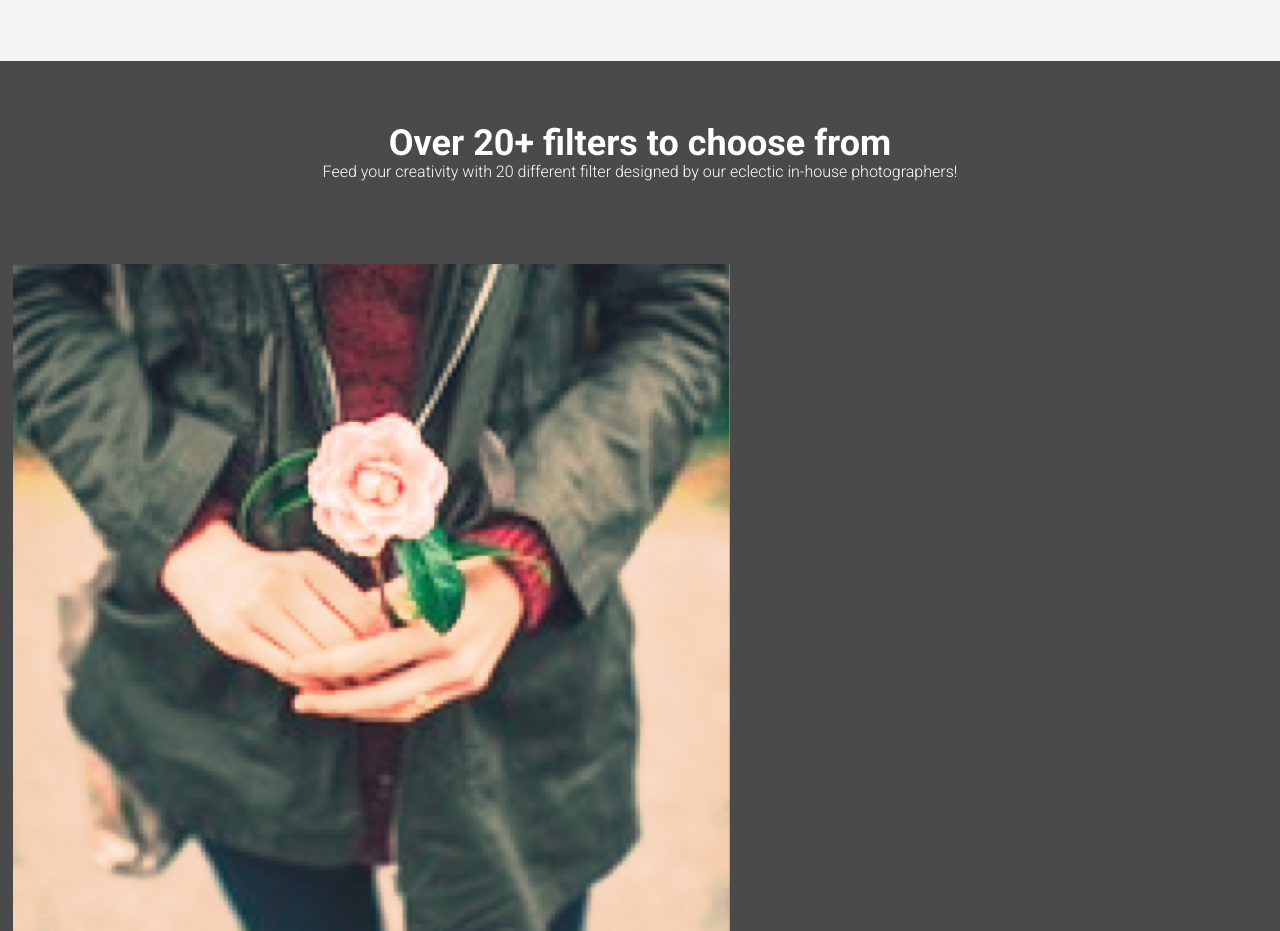
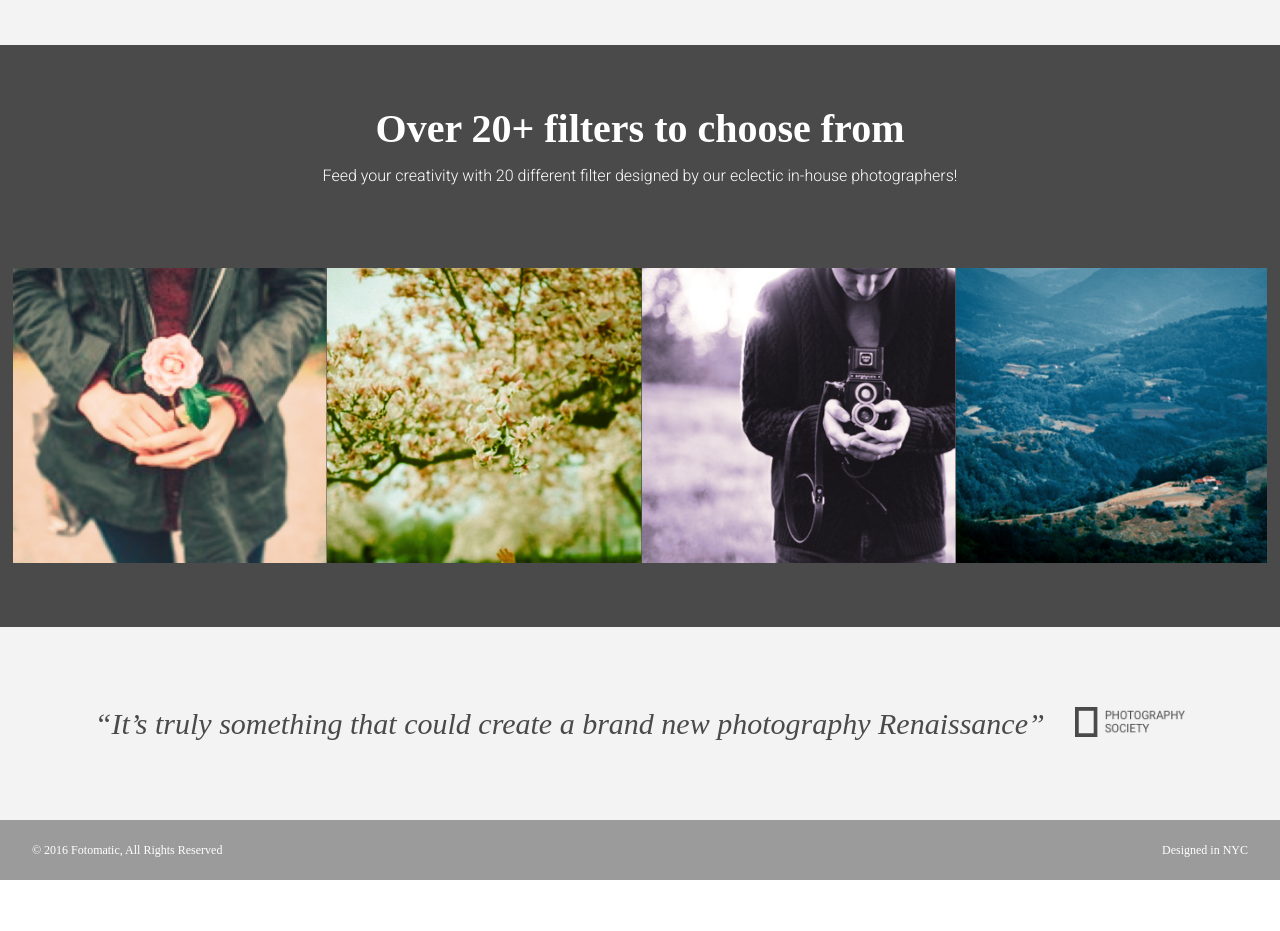
Before and after one commit to walczakw/capstone_fotomatic_start, a plain HTML site: page index.html in a window 1280 px wide. Shown: the part 1461-2392 px from the top of the page. After the commit the page ends 2341 px from the top, so only its background shows below. Drawn offline with Linux system fonts and the light colour scheme; a web font is replaced by a local one.

Commit message:
fixing desktop view

```diff
--- a/resources/css/style.css
+++ b/resources/css/style.css
@@ -247,20 +247,24 @@ header .mobile {
 
 .feature {
   flex: 1;
+  background-color: white;
   margin: 0 19px;
-  background-color: white;
   max-height: 635px;
+}
+
+.feature .center {
+  padding: 2rem 3rem 0 3rem;
 }
 
 .feature .image-container {
   width: 90%;
   height: 65%;
-  padding: 2rem;
   margin: 0 auto;
 }
 
 .feature .content {
-  height: 11.68rem;;
+  height: 11.68rem;
+  padding: 2.5rem 0;
 }
 
 .feature h2 {
@@ -317,9 +321,12 @@ header .mobile {
 }
 
 #filters-section .content h2 {
-  font-size: 2.25rem;
+  font-size: 2.5rem;
   font-weight: bold;
   color: white;
+  opacity: 100%;
+  font-family: Roboto-Bold;
+  margin-bottom: 1rem;
 }
 
 #filters-section .content h3 {
@@ -332,6 +339,7 @@ header .mobile {
 #filters-section .images-container {
   max-width: 100%;
   padding: 0 1%;
+  display: flex;
 }
 
 @media only screen and (max-width: 760px) {
@@ -370,21 +378,23 @@ header .mobile {
   background-color: #f3f3f3;
 }
 
-#quotes-section content {
+#quotes-section .content {
   padding: 5rem 0;
+  display: flex;
+  justify-content: center;
 }
 
-#quotes-section quote {
-  padding-right: 1.875rem;
-  font-family: "Palatino", serif;
+#quotes-section .quote {
+  font-family: "Palatino-Italic";
   font-size: 1.875rem;
   line-height: 1.1;
   font-style: italic;
   color: #4a4a4a;
 }
 
-#quotes-section quote-citation {
+#quotes-section .quote-citation {
   height: 1.875rem;
+  margin-left: 1.875rem;
 }
 
 @media only screen and (max-width: 760px) {
@@ -414,7 +424,11 @@ footer {
 footer .content {
   color: white;
   display: flex;
-  font-size: .75rem;
+}
+
+footer .content span {
+  font-size: 0.75rem;
+  font-family: "Roboto-Regular";
 }
 
 footer .copyright {
```
Also changed, not shown: index.html (+1 -1 lines).
